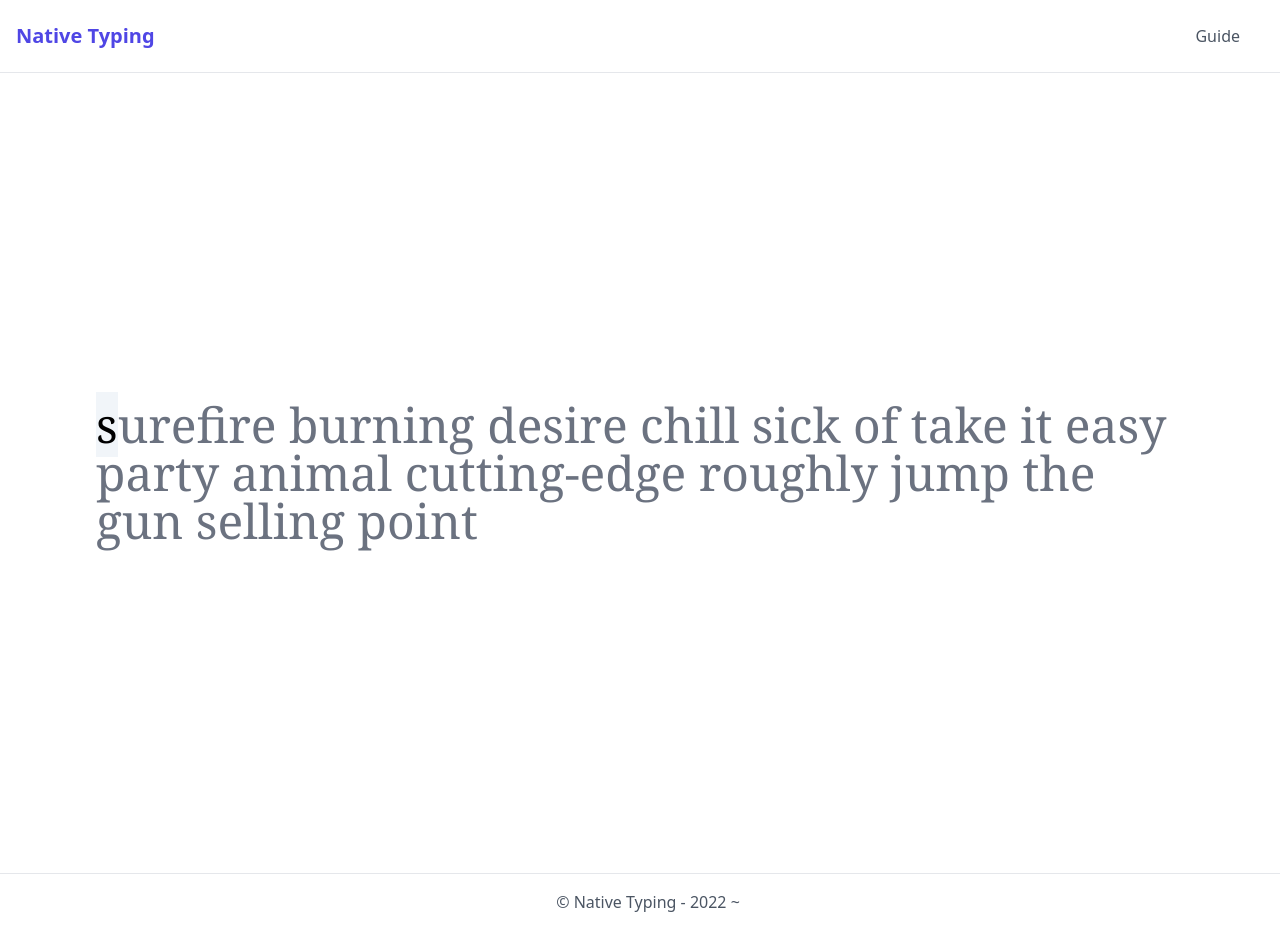
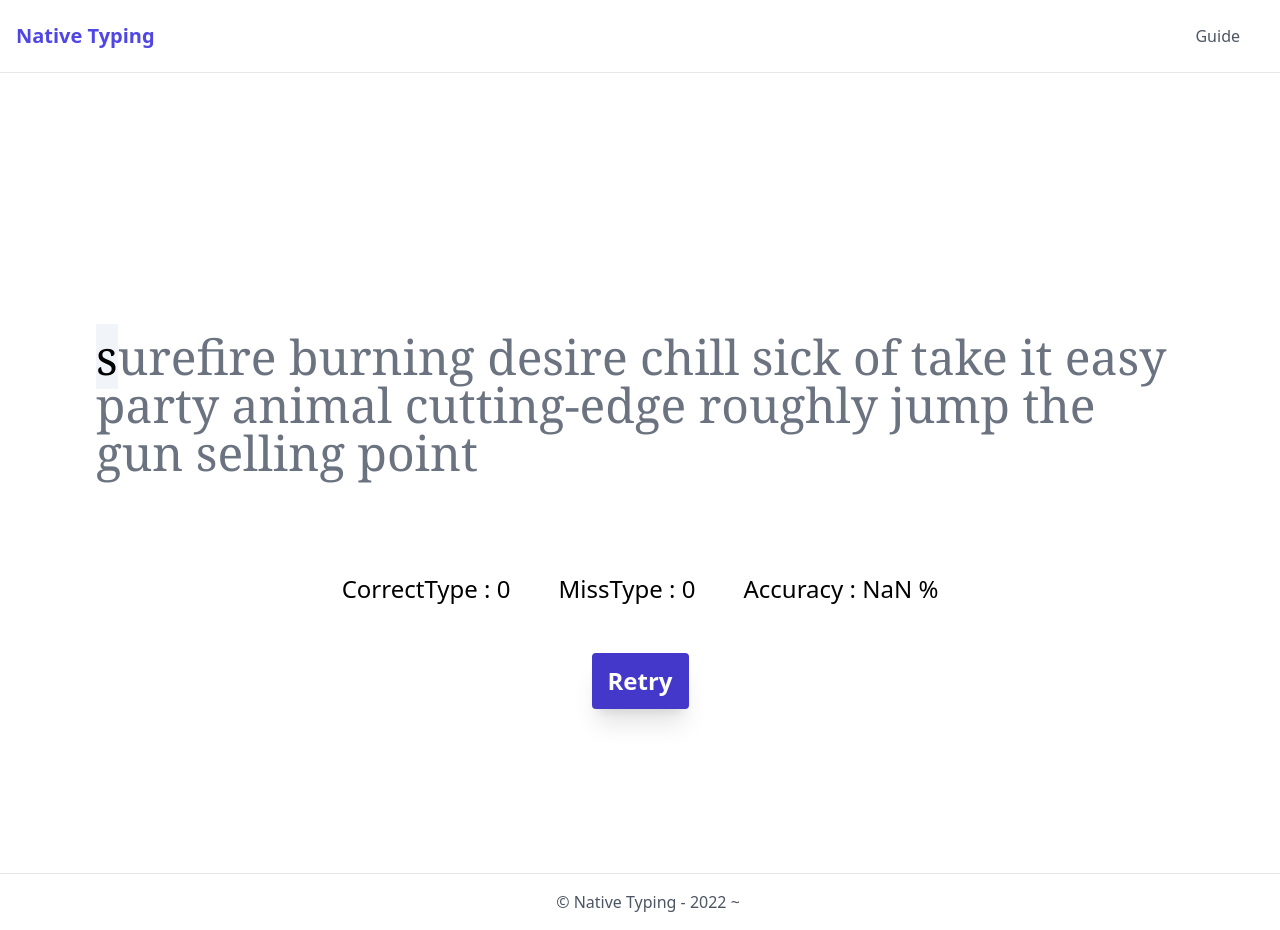
Before and after one commit to agukk/react-typing-app, a React (Create React App) app: page /typing in a window 1280 px wide. Built offline with nearby package versions, Linux system fonts and the light colour scheme.

Commit message:
add retry button and typing detail

```diff
--- a/src/components/pages/Typing.jsx
+++ b/src/components/pages/Typing.jsx
@@ -1,8 +1,11 @@
 import { useEffect, useState } from "react";
+// eslint-disable-next-line
+import axios from "axios";
 import { CorrectLetter } from "../atoms/layout/CorrectLetter";
 import { MissLetter } from "../atoms/layout/MissLetter";
 import { NomalLetter } from "../atoms/layout/NomalLetter";
 import { TypeLetter } from "../atoms/layout/TypeLetter";
+import { PrimaryButton } from "../atoms/button/PrimaryButton";
 
 export const Typing = () => {
     // words that user types
@@ -22,6 +25,9 @@ export const Typing = () => {
     const [typingString, setTypingString] = useState("");
     const [index, setIndex] = useState(0);
     const [isMissType, setIsMissType] = useState(false);
+    const [missCount, setMissCount] = useState(0);
+    const [finish, setFinish] = useState(false);
+    const [retry, setRetry] = useState("");
 
     useEffect(() => {
         let ts = '';
@@ -32,25 +38,43 @@ export const Typing = () => {
         let newTypingString = ts.slice(0,-1)
         setTypingString(newTypingString);
         // eslint-disable-next-line
-    },[]);
+    },[retry]);
 
     const checkTypingLetter = (event) => {
+        if (finish)
+        {
+            return;
+        }
         if (event.key === typingString[index])
         {
             setIsMissType(false);
             setIndex(index + 1);
+            if (index + 1 >= typingString.length)
+            {
+                setFinish(true);
+            }
         }
         else
         {
             setIsMissType(true);
+            setMissCount(missCount + 1);
         }
     }
+
+    const initilize = () => {
+        setIndex(0);
+        setIsMissType(false);
+        setMissCount(0);
+        setFinish(false);
+        setRetry(Math.random());
+    }
+
+    const accuracy = (index / (index + missCount) * 100).toFixed(1)
 
     return(
         <div className='h-screen w-screen flex flex-col justify-center items-center'>
             <div onKeyDown={(event) => checkTypingLetter(event)} tabIndex={0} className='text-5xl font-serif p-24 cursor-pointer'>
                 <CorrectLetter typingString={typingString} index={index}/>
-
                 {isMissType ? (
                     <MissLetter typingString={typingString} index={index}/>
                 ) : (
@@ -58,6 +82,14 @@ export const Typing = () => {
                 )}
                 <TypeLetter typingString={typingString} index={index}/>
             </div>
+            <div className='font-light text-2xl space-x-12'>
+                <span>CorrectType : { index }</span>
+                <span>MissType : { missCount }</span>
+                <span>Accuracy : { accuracy } %</span>
+            </div>
+            <div onClick={initilize} className='pt-12'>
+                <PrimaryButton>Retry</PrimaryButton>
+            </div>
         </div>
     );
 }
```
